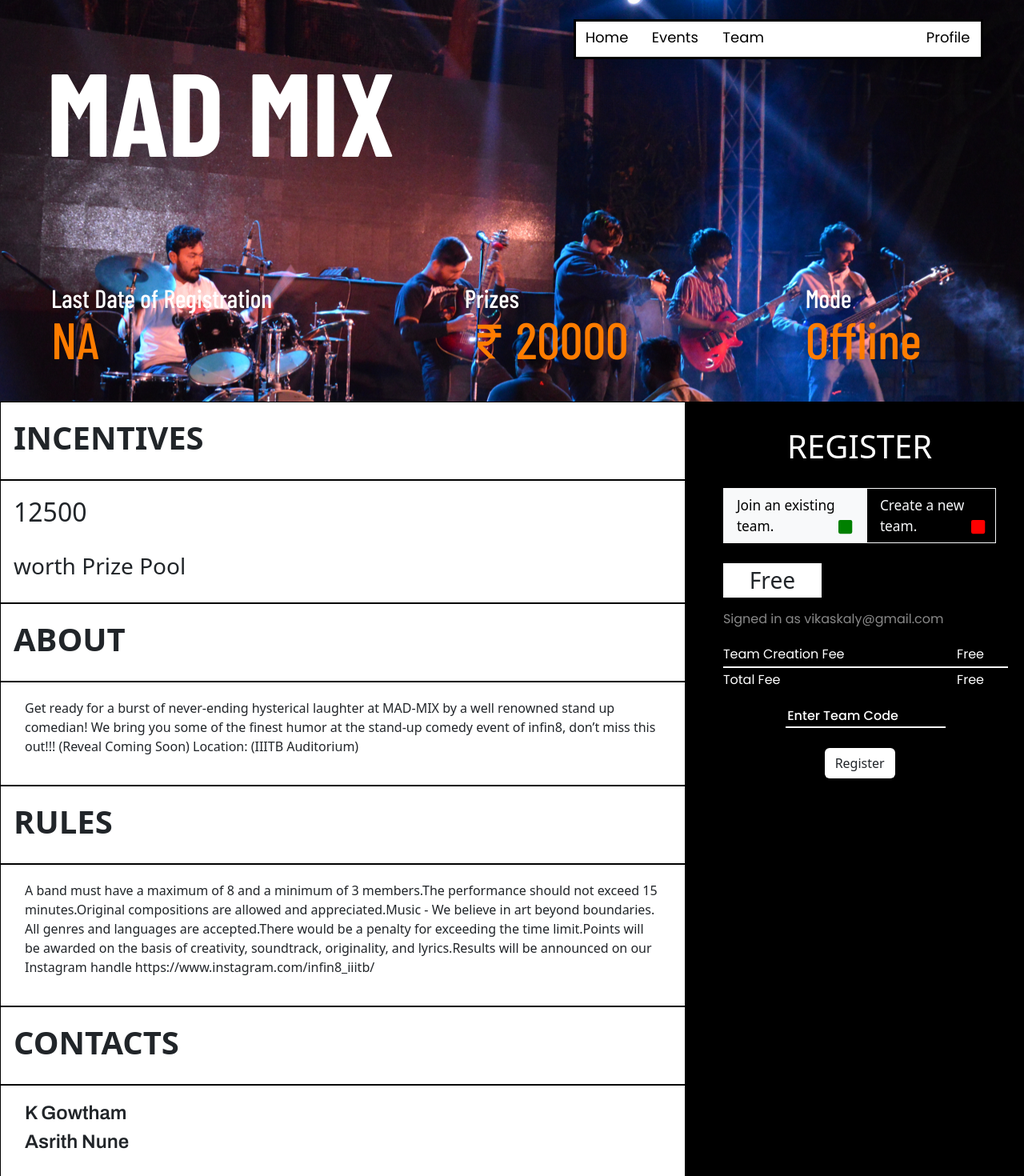
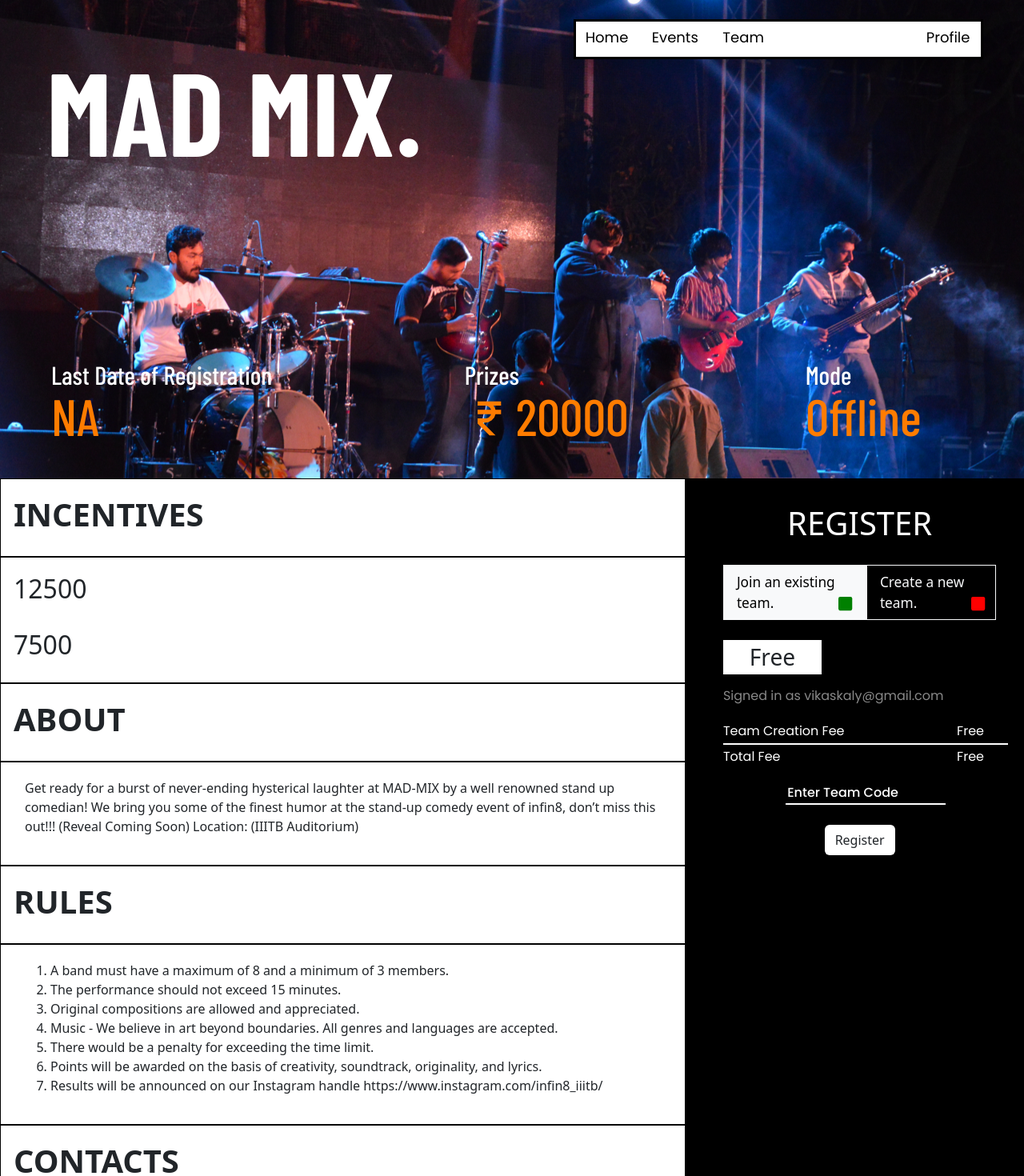
Before and after one commit to zense/Infin8-2023, a React (Create React App) app in the folder client/: page /registerevent/1 in a window 1280 px wide. Shown: the top 1470 px of the page at 80% size. Built offline with nearby package versions, Linux system fonts and the light colour scheme; a web font is replaced by a local one.

Commit message:
All data visible on registerevent page

```diff
--- a/client/src/components/RegisterCard/style.css
+++ b/client/src/components/RegisterCard/style.css
@@ -87,11 +87,11 @@ color: white;
     line-height: 0.95;
     color: #4A3AFF !important;
     letter-spacing: 0.4vw;
-    margin-top: 12vh;
+    margin-top: 70px;
 }
 .weird1{
     font-size: calc(3.5rem + 8vw);
-    margin-bottom: -8vh;
+    margin-bottom: -2.8vw;
 }
 .awesome1{
     font-size: calc(3.5rem + 8vw);
--- a/client/src/components/RegisterEvent/Container/Container.jsx
+++ b/client/src/components/RegisterEvent/Container/Container.jsx
@@ -18,7 +18,7 @@ export default function Container(props){
                     <div style={{"border":"1px solid black","padding":"20px 0 20px 0","textIndent": "1em"}}>
                         <h2 style={{"fontWeight":"500"}}>{props.prize_money}</h2>
                         <br></br>
-                        <h3 className='worthPrizePool'>worth Prize Pool</h3>
+                        <h2 className='worthPrizePool'>{props.prize_money2}</h2>
                     </div>
 
                     <div style={{"border":"1px solid black","padding":"20px 0 20px 0","textIndent": "1em"}}>
@@ -34,7 +34,9 @@ export default function Container(props){
                     </div>
 
                     <div style={{"border":"1px solid black","padding":"20px 30px 20px 30px"}}>
-                        <p>{props.other_details}</p>
+                        <ol>{props.other_details.map((string)=>{
+                            return <li>{string}</li>
+                        })}</ol>
                     </div>
 
                     <div style={{"border":"1px solid black","padding":"20px 0 20px 0","textIndent": "1em"}}>
@@ -46,7 +48,7 @@ export default function Container(props){
                             return(
                                 <div key={index}>
                                     <h4 style={{"fontFamily":"Archivo","fontWeight":"600"}}>{contact.name}</h4>
-                                    <h5 style={{"fontFamily":"Poppins","color":"#575757"}}>{contact.number}</h5>
+                                    <h5 style={{"fontFamily":"Poppins","color":"#575757"}}>{contact.contact}</h5>
                                 </div>
                             );
                         })}
--- a/client/src/components/RegisterEvent/Heading/Heading.jsx
+++ b/client/src/components/RegisterEvent/Heading/Heading.jsx
@@ -8,7 +8,7 @@ export default function Heading(props){
             <div className="row">
                 <div className="col-12 col-md-7" >
                     <div className="row titlerow">
-                        {props.heading}
+                        {props.heading}.
                     </div>
                     {/* <img src={Arrow}></img> */}
                 </div>
--- a/client/src/components/RegisterEvent/Heading/NewHeading.scss
+++ b/client/src/components/RegisterEvent/Heading/NewHeading.scss
@@ -19,9 +19,9 @@
     padding-top: 70px;
     height: fit-content;
     width : 100%;
-    // background-size: 100% 100%;
+    background-size: cover;
     background-image: url(../../../images/Battle.png);
-    // background-repeat: no-repeat;
+    background-repeat: no-repeat;
     margin : 0 !important;
     object-fit: fill !important;
     // animation: changebg 5s linear 1;
@@ -76,8 +76,8 @@
 
 .Details{
     padding-left : 5vw;
-    padding-top: 18vh;
-    // padding-top: 24vh;
+    // padding-top: 18vh;
+    padding-top: 30vh;
     font-family: 'Barlow Condensed';
     font-style: normal;
     padding-bottom: 30px;
```
